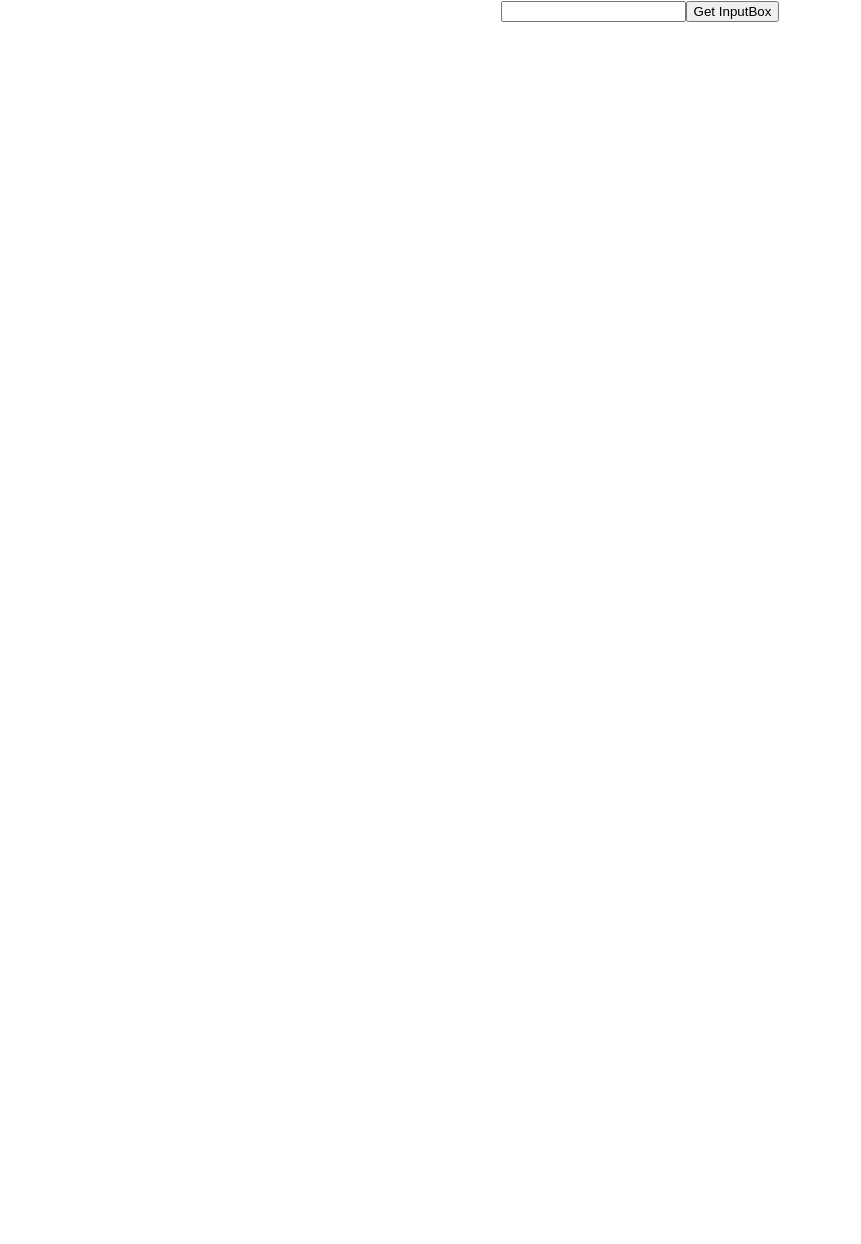
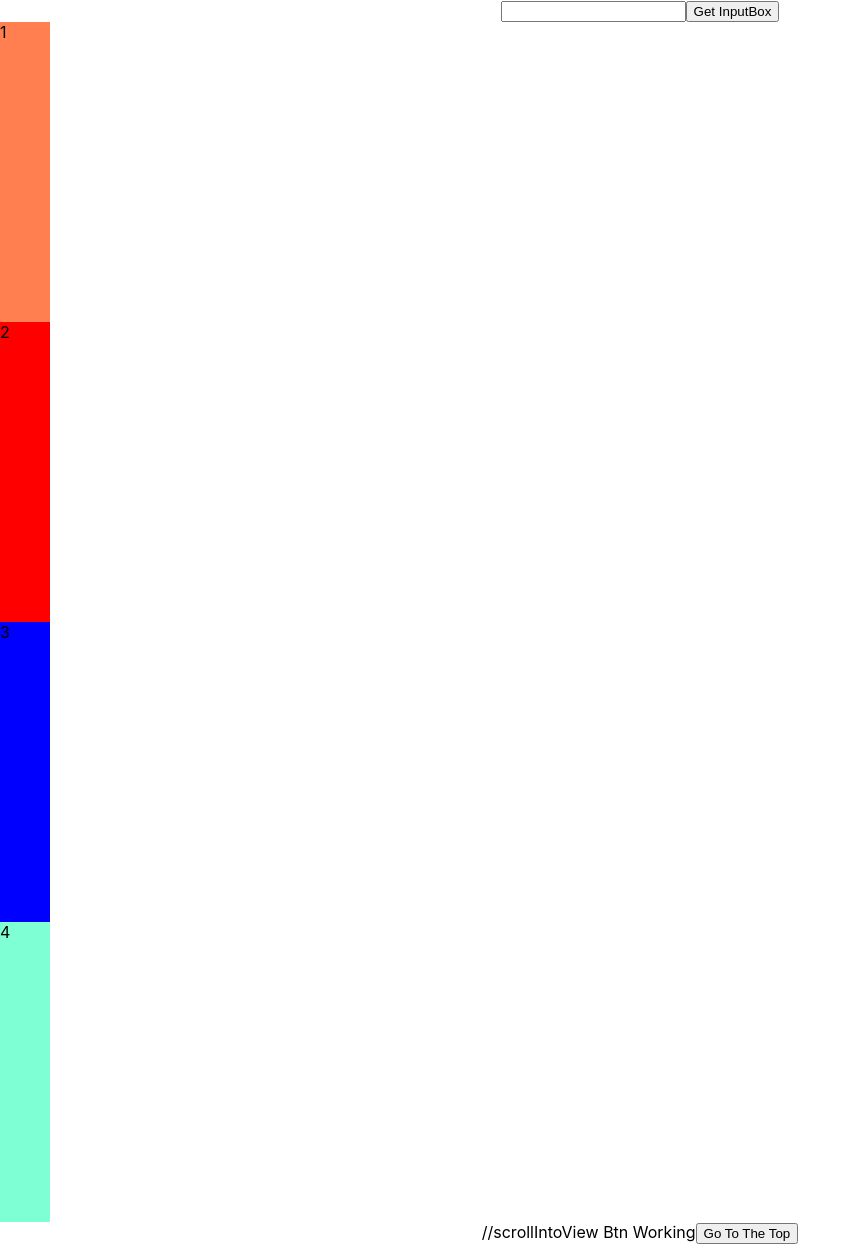
Before and after one commit to Rohit-0310/react-forms-useref, a React (Create React App) app: page / in a window 1280 px wide. Shown: the whole page, without its empty margins (0-861 px from the left). Before the commit the page ends 800 px from the top, so only its background shows below. Built offline with nearby package versions, Linux system fonts and the light colour scheme.

Commit message:
scrolling  Btn Working

```diff
--- a/src/App.jsx
+++ b/src/App.jsx
@@ -6,7 +6,6 @@ function App() {
     //Input Box
     const inputRef = useRef(null);
     // {Current: null}
-
 
     return (
         <div className="App">
@@ -20,7 +19,49 @@ function App() {
                 Get InputBox
             </button>
 
-      </div>
+            <div style={{
+                    display: "flex",
+                    background: "coral",
+                    width: "50px",
+                    height: "300px",
+                }}
+                >1
+            </div>
+            <div style={{
+                    display: "flex",
+                    background: "red",
+                    width: "50px",
+                    height: "300px",
+                }}
+                >2
+            </div>
+            <div style={{
+                    display: "flex",
+                    background: "blue",
+                    width: "50px",
+                    height: "300px",
+                }}
+                >3
+            </div>
+            <div style={{
+                    display: "flex",
+                    background: "aquamarine",
+                    width: "50px",
+                    height: "300px",
+                }}
+                >4
+            </div>
+            //scrollIntoView Btn Working
+            <button
+                onClick={() => {
+                    inputRef.current.scrollIntoView({
+                        behavior: "smooth",
+                    });
+                }}
+            >
+                Go To The Top
+            </button>
+        </div>
 
 );
 
```
